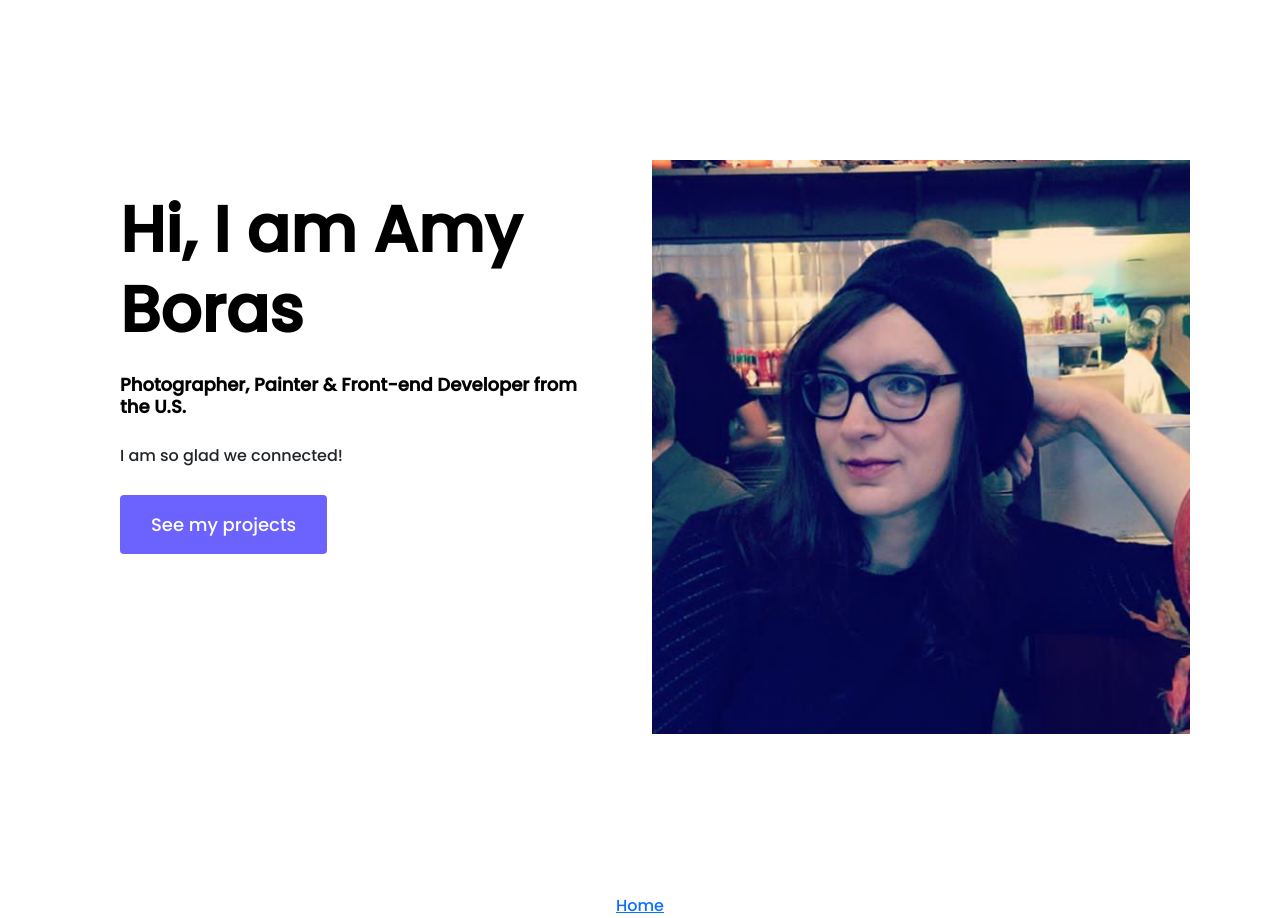
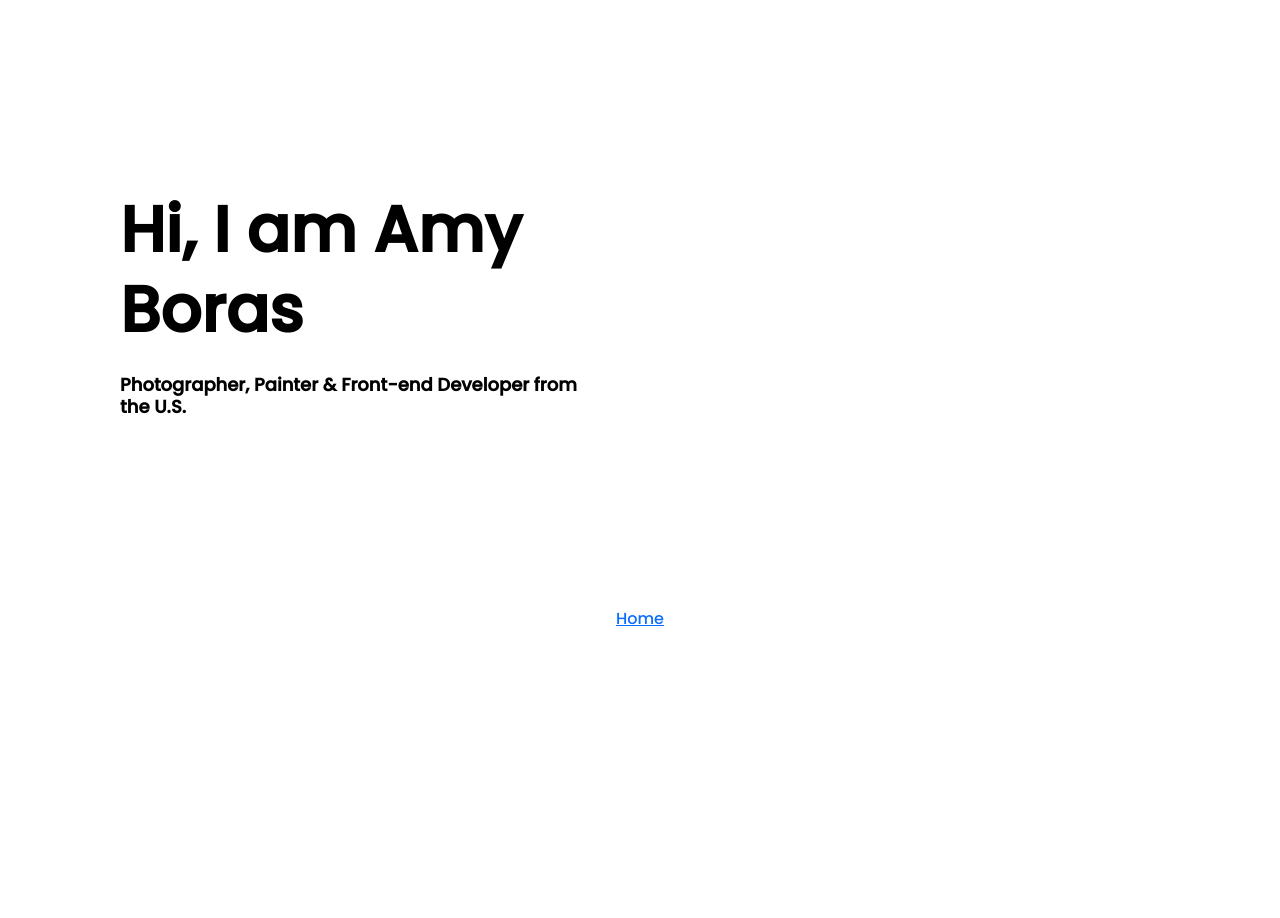
Before and after one commit to code-seamstress/Portfolio-Project, a plain HTML site: page work.html in a window 1280 px wide. After the commit the page ends 800 px from the top, so only its background shows below. Drawn offline with nearby package versions, Linux system fonts and the light colour scheme.

Commit message:
Removed p and img

```diff
--- a/work.html
+++ b/work.html
@@ -40,12 +40,7 @@
             <h2 class="mb-4">
               Photographer, Painter & Front-end Developer from the U.S.
             </h2>
-            <p class="mb-4">I am so glad we connected!</p>
-            <a href="" class="btn btn-branding">See my projects</a>
           </div>
-        </div>
-        <div class="col-lg-6">
-          <img src="images/veselka.png" alt="" class="img-fluid" />
         </div>
       </div>
     </div>
```
